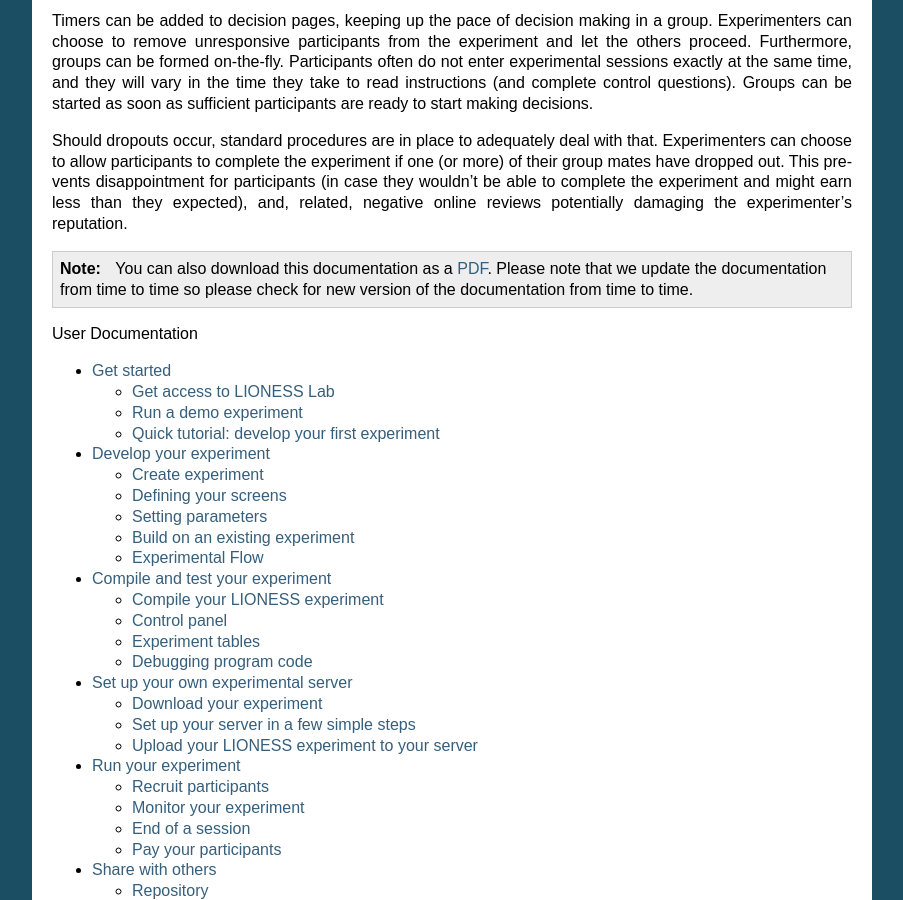
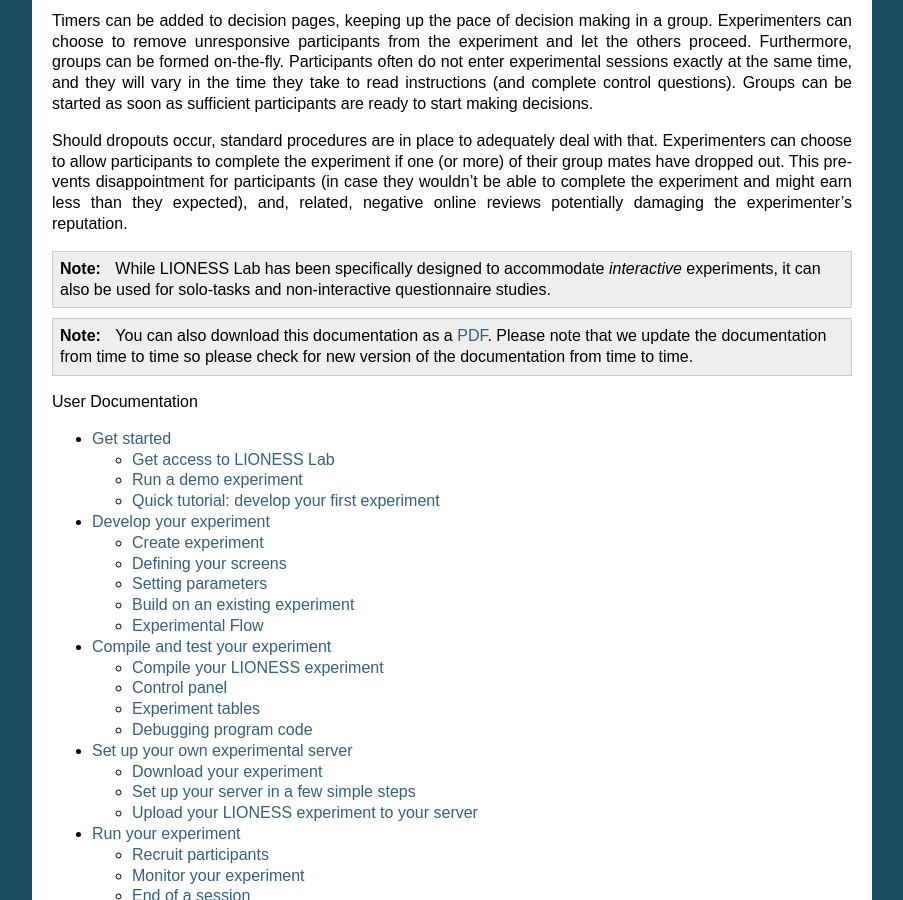
Before and after one commit to marcusgia2505/LIONESS_doc, a Sphinx documentation site: the page built from docs/index.rst, in a window 1280 px wide and 900 px high, scrolled down 1462 px. Shown: the whole window, without its empty margins (198-1101 px from the left). Built offline with Sphinx 7.4.7, drawn with Linux system fonts in a browser that asks for light colours.

Commit message:
Update index.rst

```diff
--- a/docs/index.rst
+++ b/docs/index.rst
@@ -30,6 +30,8 @@
 
 Should dropouts occur, standard procedures are in place to adequately deal with that. Experimenters can choose to allow participants to complete the experiment if one (or more) of their group mates have dropped out. This prevents disappointment for participants (in case they wouldn't be able to complete the experiment and might earn less than they expected), and, related, negative online reviews potentially damaging the experimenter's reputation.
 
+.. note:: While LIONESS Lab has been specifically designed to accommodate *interactive* experiments, it can also be used for solo-tasks and non-interactive questionnaire studies.
+
 .. note:: You can also download this documentation as a PDF_. Please note that we update the documentation from time to time so please check for new version of the documentation from time to time.
 
 .. _PDF: https://readthedocs.org/projects/lioness-doc/downloads/pdf/latest/
```
